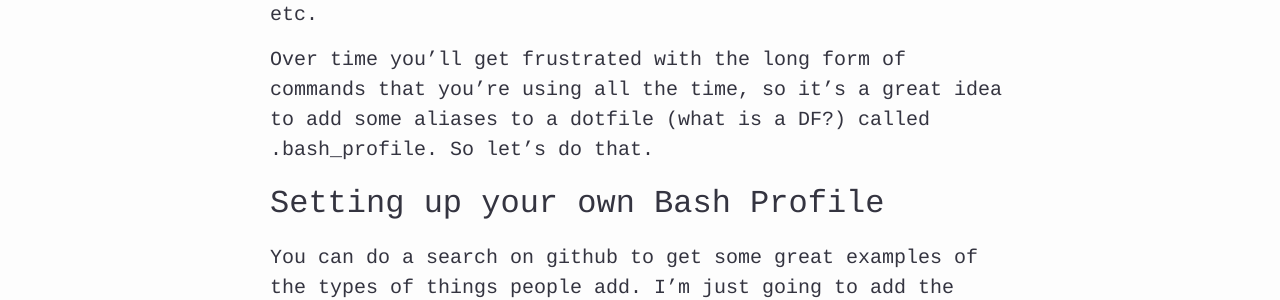
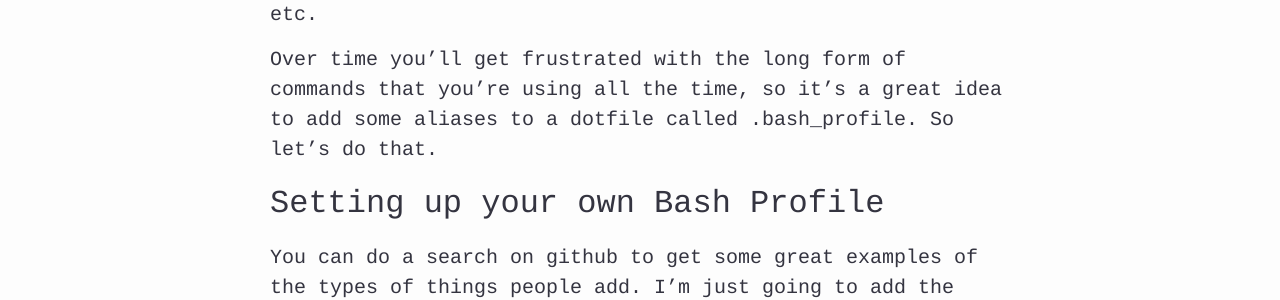
Before and after one commit to MelissaKaulfuss/my_blog, a Jekyll site: the page built from _posts/2016-07-22-configuring-your-bash-profile.markdown, in a window 1280 px wide. Shown: the part 388-688 px from the top of the page. Built offline with Jekyll 4.4.1, drawn with Linux system fonts in a browser that asks for light colours.

Commit message:
Fix typo in content

```diff
--- a/_posts/2016-07-22-configuring-your-bash-profile.markdown
+++ b/_posts/2016-07-22-configuring-your-bash-profile.markdown
@@ -9,7 +9,7 @@ date:   2016-07-22
 
 Bash is a Unix shell and command language that was first released in 1989. It’s the default shell on OS X so I guess that’s why I use it  – you’ll use it to run scripts that deploy your code, with git, and to navigate your file system etc.
 
-Over time you’ll get frustrated with the long form of commands that you’re using all the time, so it’s a great idea to add some aliases to a dotfile (what is a DF?) called .bash_profile. So let’s do that.
+Over time you’ll get frustrated with the long form of commands that you’re using all the time, so it’s a great idea to add some aliases to a dotfile called .bash_profile. So let’s do that.
 
 ## Setting up your own Bash Profile
 
```
